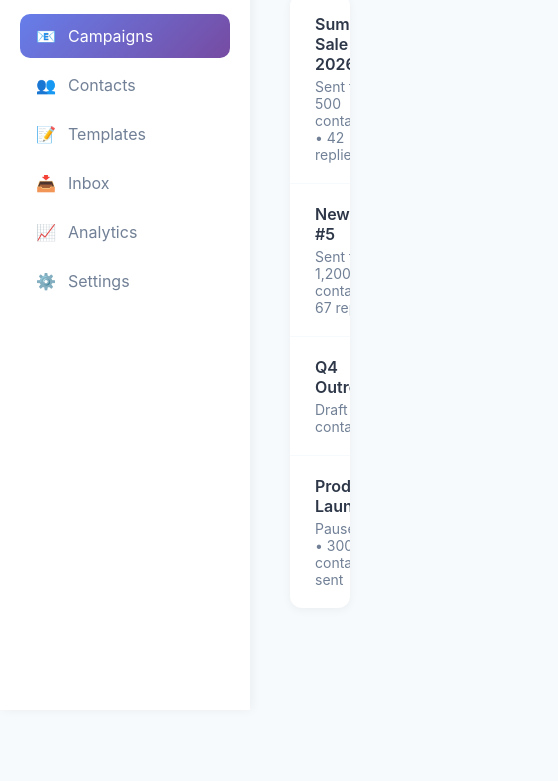
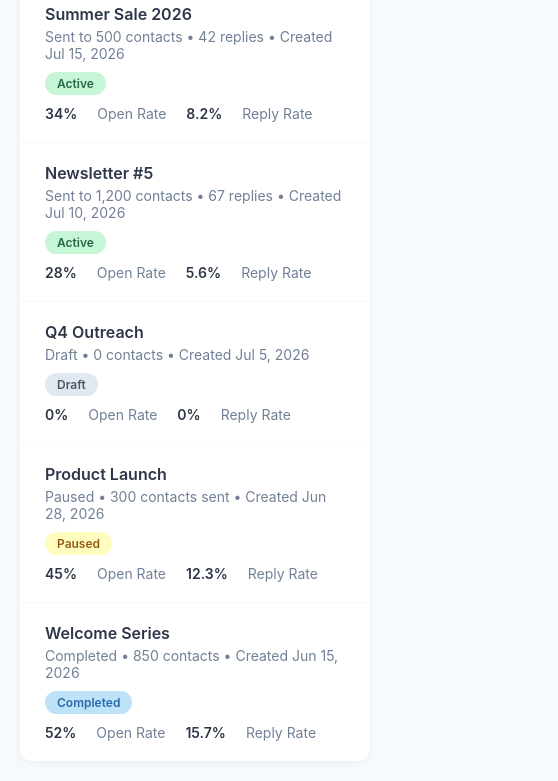
Before and after one commit to shopifytrustdeskemails-source/scouting, a plain HTML site: page campaigns.html in a window 390 px wide. Shown: the part 134-915 px from the top of the page, 558 px wide, since content can reach past the window. Before the commit the page ends 844 px from the top, so only its background shows below. Drawn offline with Linux system fonts and the light colour scheme.

Commit message:
campaigns.html

```diff
--- a/campaigns.html
+++ b/campaigns.html
@@ -90,6 +90,8 @@
             font-weight: 600;
             cursor: pointer;
             transition: transform 0.2s;
+            text-decoration: none;
+            display: inline-block;
         }
 
         .btn-primary:hover {
@@ -109,6 +111,8 @@
             align-items: center;
             padding: 20px 25px;
             border-bottom: 1px solid #f7fafc;
+            flex-wrap: wrap;
+            gap: 10px;
         }
 
         .campaign-item:last-child {
@@ -118,6 +122,7 @@
         .campaign-info .name {
             font-weight: 600;
             color: #2d3748;
+            font-size: 16px;
         }
 
         .campaign-info .details {
@@ -148,6 +153,11 @@
             color: #975a16;
         }
 
+        .status-completed {
+            background: #bee3f8;
+            color: #2a69ac;
+        }
+
         .campaign-stats {
             display: flex;
             gap: 20px;
@@ -160,10 +170,24 @@
             color: #2d3748;
         }
 
-        .empty-state {
-            text-align: center;
-            padding: 60px;
-            color: #718096;
+        @media (max-width: 768px) {
+            .sidebar {
+                display: none;
+            }
+
+            .main-content {
+                margin-left: 0;
+                padding: 20px;
+            }
+
+            .campaign-item {
+                flex-direction: column;
+                align-items: flex-start;
+            }
+
+            .campaign-stats {
+                flex-wrap: wrap;
+            }
         }
     </style>
 </head>
@@ -177,19 +201,19 @@
             <a href="campaigns.html" class="nav-item active">
                 <span class="icon">📧</span> Campaigns
             </a>
-            <a href="#" class="nav-item">
+            <a href="contacts.html" class="nav-item">
                 <span class="icon">👥</span> Contacts
             </a>
-            <a href="#" class="nav-item">
+            <a href="templates.html" class="nav-item">
                 <span class="icon">📝</span> Templates
             </a>
-            <a href="#" class="nav-item">
+            <a href="inbox.html" class="nav-item">
                 <span class="icon">📥</span> Inbox
             </a>
-            <a href="#" class="nav-item">
+            <a href="analytics.html" class="nav-item">
                 <span class="icon">📈</span> Analytics
             </a>
-            <a href="#" class="nav-item">
+            <a href="settings.html" class="nav-item">
                 <span class="icon">⚙️</span> Settings
             </a>
         </nav>
@@ -198,51 +222,67 @@
     <div class="main-content">
         <div class="header">
             <h1>📧 Campaigns</h1>
-            <button class="btn-primary">+ New Campaign</button>
+            <a href="#" class="btn-primary">+ New Campaign</a>
         </div>
 
         <div class="campaign-list">
             <div class="campaign-item">
                 <div class="campaign-info">
                     <div class="name">Summer Sale 2026</div>
-                    <div class="details">Sent to 500 contacts • 42 replies</div>
+                    <div class="details">Sent to 500 contacts • 42 replies • Created Jul 15, 2026</div>
                 </div>
                 <span class="campaign-status status-active">Active</span>
                 <div class="campaign-stats">
                     <span>34%</span> Open Rate
+                    <span>8.2%</span> Reply Rate
                 </div>
             </div>
 
             <div class="campaign-item">
                 <div class="campaign-info">
                     <div class="name">Newsletter #5</div>
-                    <div class="details">Sent to 1,200 contacts • 67 replies</div>
+                    <div class="details">Sent to 1,200 contacts • 67 replies • Created Jul 10, 2026</div>
                 </div>
                 <span class="campaign-status status-active">Active</span>
                 <div class="campaign-stats">
                     <span>28%</span> Open Rate
+                    <span>5.6%</span> Reply Rate
                 </div>
             </div>
 
             <div class="campaign-item">
                 <div class="campaign-info">
                     <div class="name">Q4 Outreach</div>
-                    <div class="details">Draft • 0 contacts</div>
+                    <div class="details">Draft • 0 contacts • Created Jul 5, 2026</div>
                 </div>
                 <span class="campaign-status status-draft">Draft</span>
                 <div class="campaign-stats">
                     <span>0%</span> Open Rate
+                    <span>0%</span> Reply Rate
                 </div>
             </div>
 
             <div class="campaign-item">
                 <div class="campaign-info">
                     <div class="name">Product Launch</div>
-                    <div class="details">Paused • 300 contacts sent</div>
+                    <div class="details">Paused • 300 contacts sent • Created Jun 28, 2026</div>
                 </div>
                 <span class="campaign-status status-paused">Paused</span>
                 <div class="campaign-stats">
                     <span>45%</span> Open Rate
+                    <span>12.3%</span> Reply Rate
+                </div>
+            </div>
+
+            <div class="campaign-item">
+                <div class="campaign-info">
+                    <div class="name">Welcome Series</div>
+                    <div class="details">Completed • 850 contacts • Created Jun 15, 2026</div>
+                </div>
+                <span class="campaign-status status-completed">Completed</span>
+                <div class="campaign-stats">
+                    <span>52%</span> Open Rate
+                    <span>15.7%</span> Reply Rate
                 </div>
             </div>
         </div>
```
